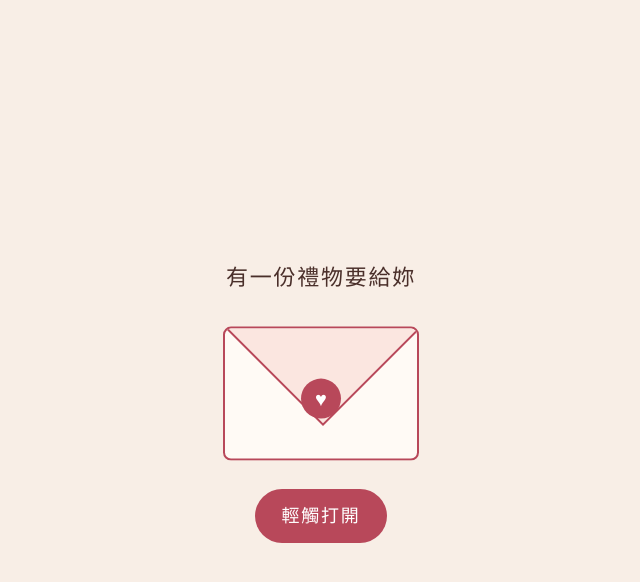
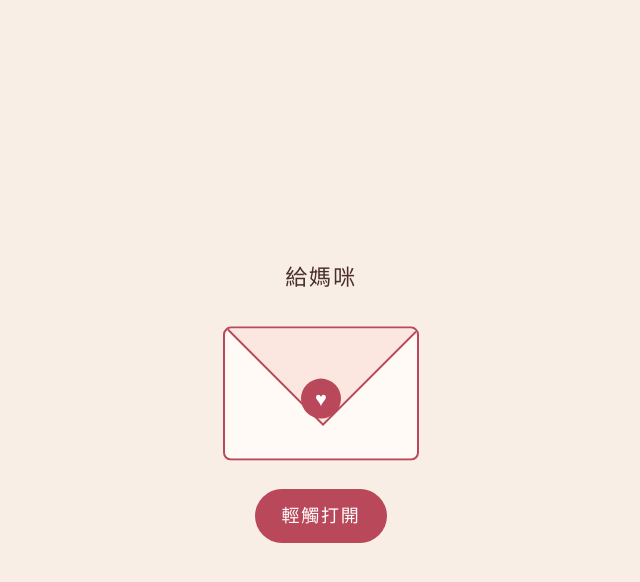
Before and after one commit to steven920628/mom-birthday, a plain HTML site: page index.html in a window 1280 px wide. Shown: the whole page, without its empty margins (319-959 px from the left). Drawn offline with Linux system fonts and the light colour scheme.

Commit message:
Update index.html

```diff
--- a/index.html
+++ b/index.html
@@ -14,23 +14,23 @@
    ========================================== */
 const CONTENT = {
   // 打開前顯示的小字
-  cover: `有一份禮物要給妳`,
+  cover: `給媽咪`,
 
   // 主標題
   title: `媽咪，生日快樂`,
 
   // 祝福文字
-  message: `媽咪，謝謝妳這20幾年來照顧我們
-
-可以直接換行,
-像這樣分成好幾段。`,
+  message: `媽咪，謝謝妳這20幾年來照顧我們三隻小豬
+  ，時間慢慢帶走了妳跟爸比年輕的歲月，而我們也不是小朋友了
+  ，以前是妳牽著我們的手長大，未來換我們陪著妳慢慢變老
+  ，希望妳往後的日子，健健康康、天天開心。`,
 
   // 署名
   signature: `三隻小豬`,
 
   // YouTube 影片連結,貼在兩個 ` 中間;還沒有影片就先留空
   // 例如 `https://youtu.be/abcdefghijk`
-  video: ``,
+  video: `https://youtu.be/yZ8-c1VaN-k`,
 };
 </script>
 
```
